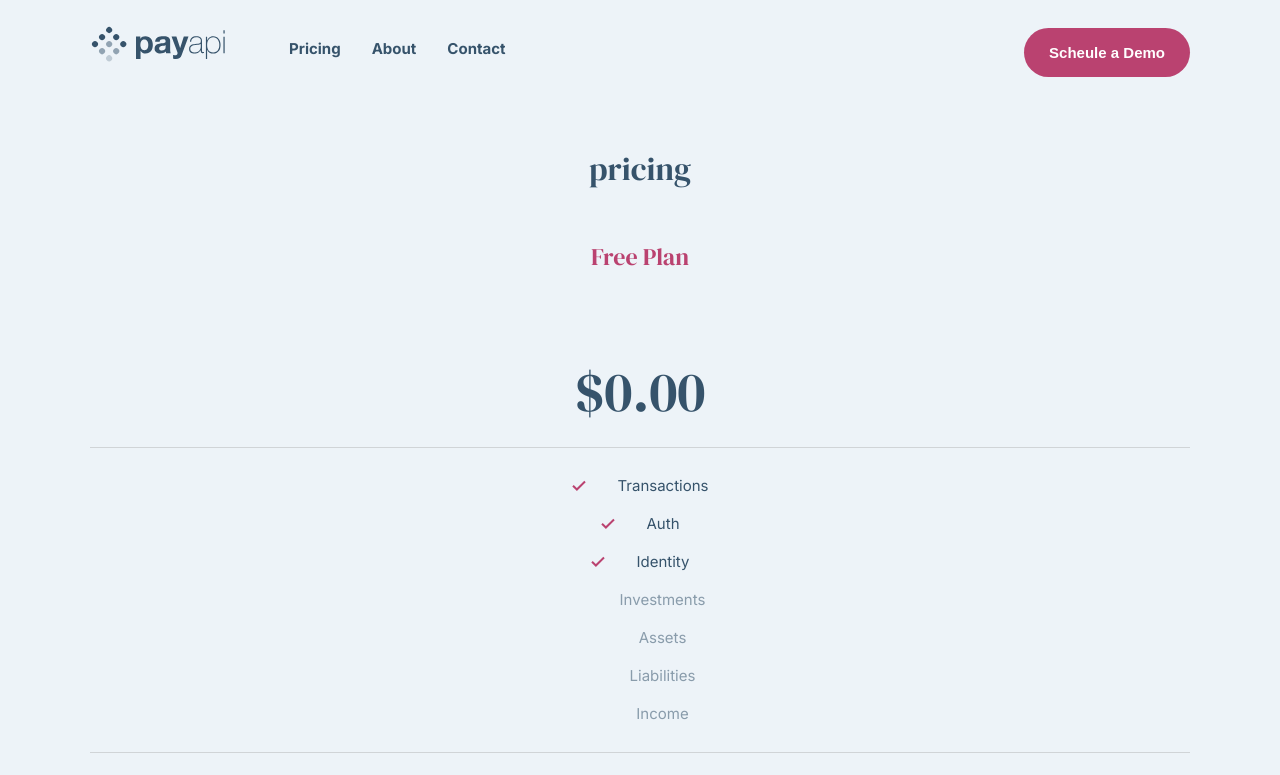
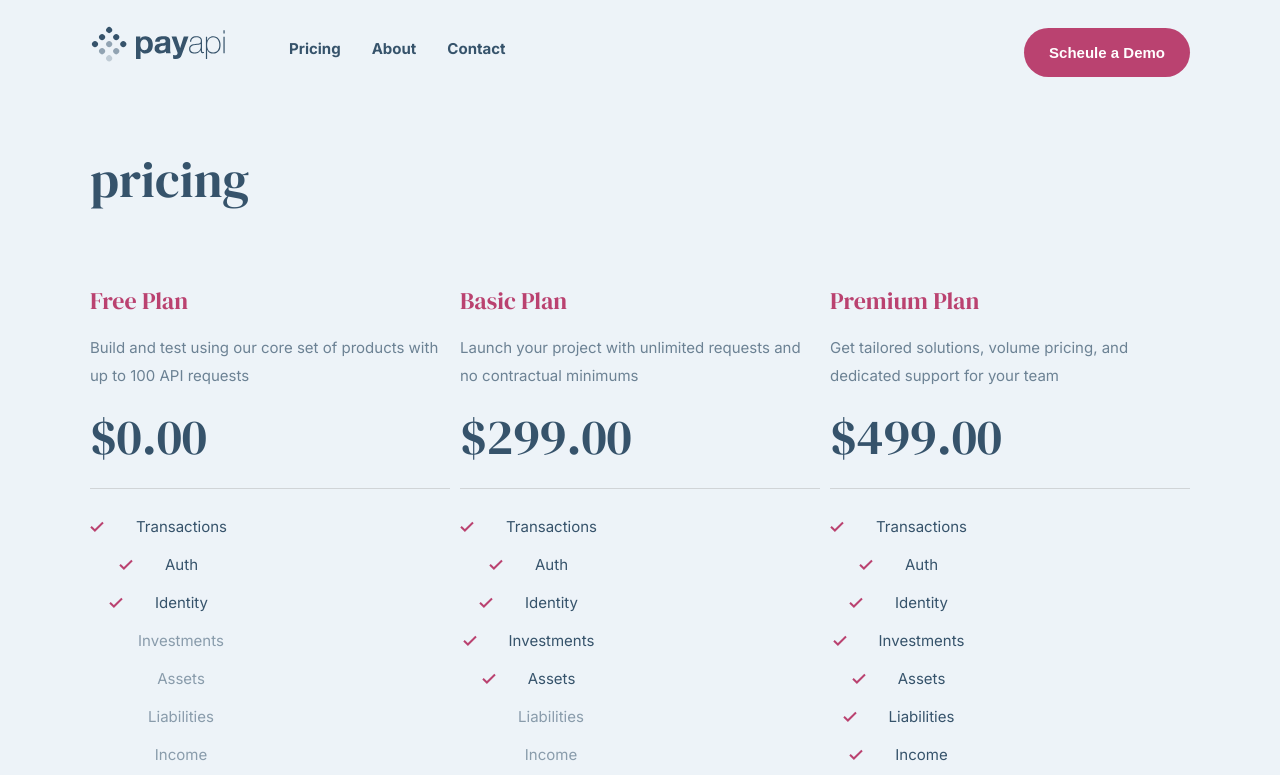
Before and after one commit to thebigbenn009/payapi, a Next.js app: page /pricing in a window 1280 px wide. Shown: the top 775 px of the page. Built offline with nearby package versions, Linux system fonts and the light colour scheme.

Commit message:
work in progress-25

```diff
--- a/SocialSvgs.tsx
+++ b/SocialSvgs.tsx
@@ -222,6 +222,8 @@ export const pricePackages: PricingPackages = [
       "Liabilities",
       "Income",
     ],
+    description:
+      "Build and test using our core set of products with up to 100 API requests ",
     availablePackages: ["Transactions", "Auth", "Identity"],
     icon: (
       <svg
@@ -251,6 +253,8 @@ export const pricePackages: PricingPackages = [
       "Liabilities",
       "Income",
     ],
+    description:
+      "Launch your project with unlimited requests and no contractual minimums ",
     availablePackages: [
       "Transactions",
       "Auth",
@@ -286,6 +290,8 @@ export const pricePackages: PricingPackages = [
       "Liabilities",
       "Income",
     ],
+    description:
+      "Get tailored solutions, volume pricing, and dedicated support for your team ",
     availablePackages: [
       "Transactions",
       "Auth",
--- a/app/globals.css
+++ b/app/globals.css
@@ -821,7 +821,95 @@ ul li .links {
   color: #36536b;
   border: solid 1px rgba(54, 83, 107, 1);
   align-self: center;
+  padding: 1.6rem 2.8rem;
 }
 .cta {
   margin-bottom: 8.1rem;
 }
+.pricing-description {
+  display: none;
+}
+/* TABLET VERSION */
+@media only screen and (min-width: 728px) {
+  .pricing-layout {
+    display: grid;
+    grid-template-columns: repeat(3, 1fr);
+    gap: 1rem;
+  }
+  .pricing-h2 {
+    font-size: 4.8rem;
+  }
+  .pricing-plan {
+    gap: 0;
+  }
+  .pricing-plan h1 {
+    font-size: 4.8rem;
+  }
+  .pricing-description {
+    display: block;
+    text-align: center;
+    margin-bottom: 1.9rem;
+  }
+  .plan {
+    margin-bottom: 1rem;
+  }
+  .underline {
+    margin-top: 2.1rem;
+    margin-bottom: 2.4rem;
+  }
+}
+/* SMALLER LAPTOPS */
+@media only screen and (min-width: 1024px) {
+  .pricing-plan {
+    align-items: flex-start;
+  }
+  .pricing-description {
+    text-align: left;
+  }
+  .pricing-h2 {
+    text-align-last: left;
+    font-size: 5rem;
+    margin-bottom: 7.2rem;
+  }
+  .pricing-plan h1 {
+    font-size: 5rem;
+  }
+  .underline {
+    margin-block: 2.4rem;
+  }
+  .btn-inner {
+    align-self: flex-start;
+  }
+}
+/* LARGER SCREENS */
+@media screen and (min-width: 1440px) {
+  .pricing-layout {
+    grid-template-columns: repeat(3, 35rem);
+    gap: 3rem;
+  }
+  .plan {
+    font-size: 3.2rem;
+  }
+}
+/* ABOUT PAGE */
+.about-desc {
+  margin-bottom: 4rem;
+  text-align: center;
+}
+.about-header {
+  font-size: 3.2rem;
+  margin-bottom: 1.6rem;
+  text-align: center;
+  padding-inline: 2rem;
+}
+.about-p {
+  padding-inline: 1.5rem;
+  text-align: center;
+}
+.about-text {
+  margin-bottom: 4rem;
+}
+.image-container {
+  width: 32rem;
+  position: relative;
+}
--- a/app/pricing/page.tsx
+++ b/app/pricing/page.tsx
@@ -8,7 +8,7 @@ const PricingPage = () => {
     <main>
       <div className="wrapper">
         <h1 className="pricing-h2">pricing</h1>
-        <div>
+        <div className="pricing-layout">
           {pricePackages.map((packagePlan) => {
             return <Plan key={packagePlan.plan} {...packagePlan} />;
           })}
--- a/components/pricing/Plan.tsx
+++ b/components/pricing/Plan.tsx
@@ -2,10 +2,12 @@ import { PricingPlanType } from "@/app/types";
 import React from "react";
 
 const Plan = (pricingPlan: PricingPlanType) => {
-  const { plan, price, packages, availablePackages, icon } = pricingPlan;
+  const { plan, price, packages, availablePackages, icon, description } =
+    pricingPlan;
   return (
     <article className="pricing-plan">
       <h3 className="plan">{plan}</h3>
+      <p className="pricing-description">{description}</p>
       <h1>${price}.00</h1>
       <div className="underline"></div>
       <ul className="pricing-packages">
```
